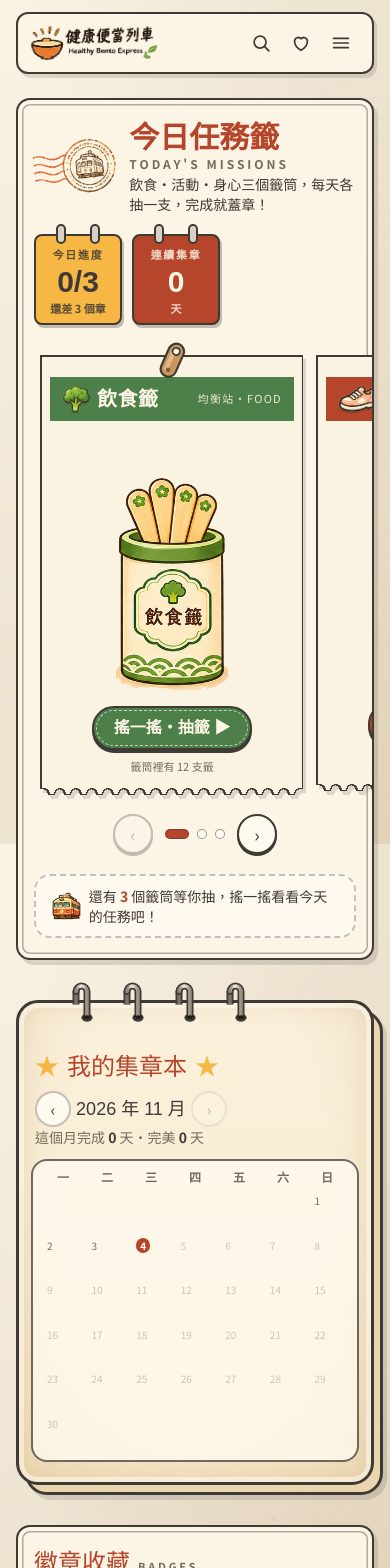
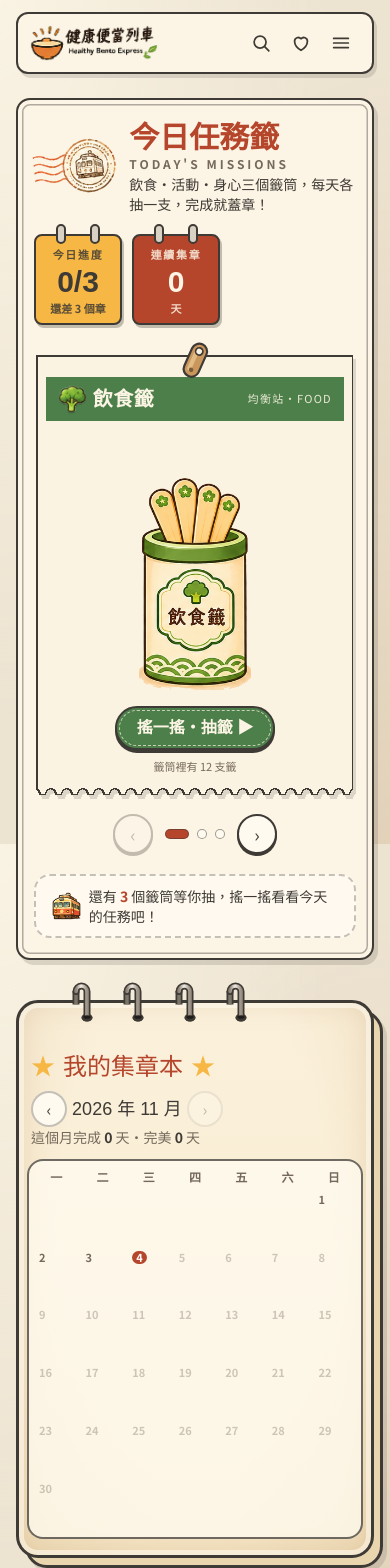
Before and after one commit to maoka731/health-tool, a Next.js app: page /stamps in a window 390 px wide. Shown: the top 1568 px of the page. Built offline with nearby package versions, Linux system fonts and the light colour scheme; a web font is replaced by a local one.

Commit message:
集章站手機版優化：任務籤一次顯示一張、月曆放大
Co-Authored-By: Claude Opus 5.5 <noreply@anthropic.com>

```diff
--- a/src/app/stamps/StampPanels.tsx
+++ b/src/app/stamps/StampPanels.tsx
@@ -53,7 +53,7 @@ export function MonthBook({ book, today }: { book: StampBook; today: Date }) {
   return (
     <div className="relative">
       <div className="notebook-back" aria-hidden />
-      <div className="notebook px-3 pt-12 pb-5 sm:px-6">
+      <div className="notebook px-2 pt-12 pb-4 sm:px-6 sm:pb-5">
         <NotebookRings compact />
         <div className="flex flex-wrap items-center justify-between gap-2 px-1">
           <h2 className="flex items-center gap-2 font-display text-2xl text-brick">
@@ -90,13 +90,13 @@ export function MonthBook({ book, today }: { book: StampBook; today: Date }) {
           </span>
         </div>
 
-        <div className="note-box p-2 sm:p-3">
-          <div className="mb-1 grid grid-cols-7 text-center text-xs font-bold text-ink-soft">
+        <div className="note-box p-1! sm:p-3!">
+          <div className="mb-1 grid grid-cols-7 pt-1 text-center text-xs font-bold text-ink-soft sm:pt-0">
             {WEEKDAY_LABELS.map((w) => (
               <span key={w}>{w}</span>
             ))}
           </div>
-          <ol className="grid grid-cols-7 gap-1">
+          <ol className="grid grid-cols-7 gap-0.5 sm:gap-1">
             {cells.map((d, i) => {
               if (!d) return <li key={`pad-${i}`} aria-hidden />;
               const key = dateKey(d);
@@ -115,14 +115,14 @@ export function MonthBook({ book, today }: { book: StampBook; today: Date }) {
                     aria-haspopup="dialog"
                     aria-pressed={isSelected}
                     aria-label={`${d.getMonth() + 1} 月 ${d.getDate()} 日${status === "perfect" ? "，完美" : status === "done" ? "，完成" : ""}`}
-                    className={`relative flex aspect-square w-full flex-col items-center justify-center rounded-lg border-2 transition ${
+                    className={`relative flex aspect-[4/5] w-full flex-col items-center justify-center rounded-lg sm:aspect-square border-2 transition ${
                       isSelected
                         ? "border-ink bg-[#fffaf0] shadow-[0_2px_0_#3e3a35]"
                         : "border-transparent hover:border-ink/30"
                     } ${status === "perfect" ? "bg-mustard/25" : status === "done" ? "bg-[#fffaf0]" : ""} disabled:cursor-default disabled:opacity-35`}
                   >
                     <span
-                      className={`absolute top-0.5 left-1 text-[10px] sm:text-xs ${
+                      className={`absolute top-0.5 left-1 z-10 text-[11px] leading-tight font-bold sm:text-xs sm:font-normal ${
                         isToday
                           ? "rounded-full bg-brick px-1 font-bold text-white"
                           : "text-ink-soft"
@@ -137,17 +137,17 @@ export function MonthBook({ book, today }: { book: StampBook; today: Date }) {
                           alt=""
                           width={240}
                           height={239}
-                          className="-mt-2 h-auto w-[62%] max-w-12"
+                          className="mt-2 h-auto w-[82%] sm:-mt-2 sm:w-[62%] sm:max-w-14"
                           style={{
                             transform: `rotate(${((d.getDate() * 37) % 24) - 12}deg)`,
                           }}
                         />
                         {/* 當天蓋了哪幾種章 */}
-                        <span className="absolute bottom-1 flex gap-0.5">
+                        <span className="absolute bottom-0.5 flex gap-0.5 sm:bottom-1">
                           {cats.map((c) => (
                             <span
                               key={c}
-                              className="h-1.5 w-1.5 rounded-full"
+                              className="h-1 w-1 rounded-full ring-1 ring-[#fffaf0] sm:h-1.5 sm:w-1.5 sm:ring-0"
                               style={{
                                 background: MISSION_CATEGORIES[c].color,
                               }}
--- a/src/app/stamps/StampStation.tsx
+++ b/src/app/stamps/StampStation.tsx
@@ -364,7 +364,7 @@ function StationSkeleton() {
 
 const CAROUSEL_LABELS = ["飲食籤", "活動籤", "身心籤"];
 
-/** 手機：橫向滑動（scroll-snap）＋左右箭頭＋圓點；md 以上改為三欄並排 */
+/** 手機：一次顯示一張，可左右滑動（scroll-snap）或用箭頭、圓點切換；md 以上改為三欄並排 */
 function CardCarousel({ children }: { children: ReactNode }) {
   const items = Children.toArray(children);
   const track = useRef<HTMLDivElement>(null);
@@ -399,10 +399,10 @@ function CardCarousel({ children }: { children: ReactNode }) {
       <div
         ref={track}
         onScroll={onScroll}
-        className="-mx-4 flex snap-x snap-mandatory gap-4 overflow-x-auto scroll-smooth px-[7.5%] pb-2 [scrollbar-width:none] md:mx-0 md:grid md:grid-cols-3 md:gap-4 md:overflow-visible md:px-0 md:pb-0 lg:gap-5 [&::-webkit-scrollbar]:hidden"
+        className="flex snap-x snap-mandatory gap-4 overflow-x-auto scroll-smooth px-1 pb-2 [scrollbar-width:none] md:grid md:grid-cols-3 md:gap-4 md:overflow-visible md:px-0 md:pb-0 lg:gap-5 [&::-webkit-scrollbar]:hidden"
       >
         {items.map((child, i) => (
-          <div key={i} className="flex w-[85%] shrink-0 snap-center flex-col md:w-auto" aria-roledescription="slide">
+          <div key={i} className="flex w-full shrink-0 snap-center snap-always flex-col md:w-auto" aria-roledescription="slide">
             {child}
           </div>
         ))}
```
